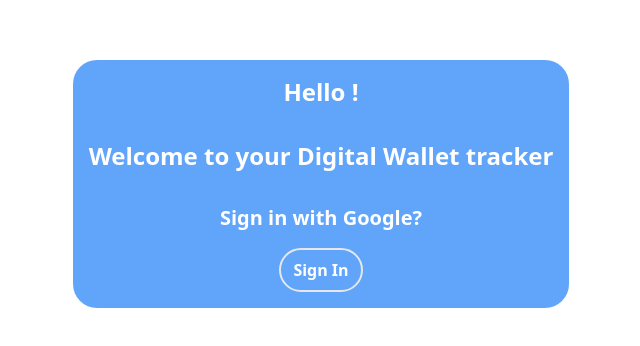
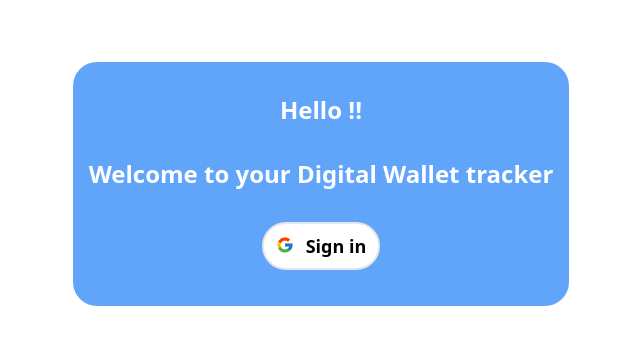
Before and after one commit to kabilansakthivelu/digital-wallet-tracker, a React (Create React App) app: page / in a window 1280 px wide. Shown: the part 216-562 px from the top of the page, without its empty margins (319-959 px from the left). Built offline with nearby package versions, Linux system fonts and the light colour scheme; no server answers.

Commit message:
Fix for bugs in Sign in and Home page

```diff
--- a/src/Components/Home.js
+++ b/src/Components/Home.js
@@ -20,7 +20,8 @@
 
     return (
         <div className="border-2 border-blue-500 rounded-xl md:mt-20 mx-4 p-4 shadow-2xl flex flex-col items-center mb-4">
-        <h1 className="text-2xl text-blue-500 md:text-3xl font-bold">Welcome {firstName} !!</h1>
+        <h1 className="text-2xl text-blue-500 md:text-3xl font-bold w-52 md:w-80 truncate text-center">Hi <span className="capitalize">{firstName}</span>
+        </h1>
         <h1 className="text-xl my-4 md:text-2xl">Your wallet summary</h1>
         <div className="border-2 border-blue-500 w-48 md:w-52 xl:w-60 h-48 text-center mt-4 shadow-2xl rounded-2xl">
         <p className="mt-12 text-xl">Balance</p>
--- a/src/Components/SignIn.js
+++ b/src/Components/SignIn.js
@@ -1,5 +1,6 @@
 import React from 'react';
-import firebase from 'firebase/compat/app'
+import firebase from 'firebase/compat/app';
+import {FcGoogle} from 'react-icons/fc';
 
 
 const signIn = () =>{
@@ -11,11 +12,10 @@
     return (
         <div className="flex justify-center items-center min-h-screen">
             <div className="m-6 min-w min-h rounded-3xl bg-blue-400">
-            <h1 className="p-4 text-2xl text-center font-bold text-white">Hello !</h1>
+            <h1 className="p-4 text-2xl text-center font-bold text-white mt-4">Hello !!</h1>
             <h1 className="p-4 text-2xl text-center font-bold text-white">Welcome to your Digital Wallet tracker</h1>
-            <p className="p-4 text-xl text-center font-bold text-white">Sign in with Google?</p>
-            <div className="flex justify-center">
-            <button className="border-2 mb-4 rounded-3xl px-3 py-2 hover:bg-blue-500 font-bold text-white" onClick={signIn}>Sign In</button>
+            <div className="flex justify-center mb-5">
+            <button className="flex border-2 mt-4 mb-4 rounded-3xl px-3 py-2 hover:bg-blue-100 bg-white :text-black font-bold text-black text-lg" onClick={signIn}><FcGoogle className="mt-1 mr-3"/> Sign in</button>
             </div>
             </div>
         </div>
```
